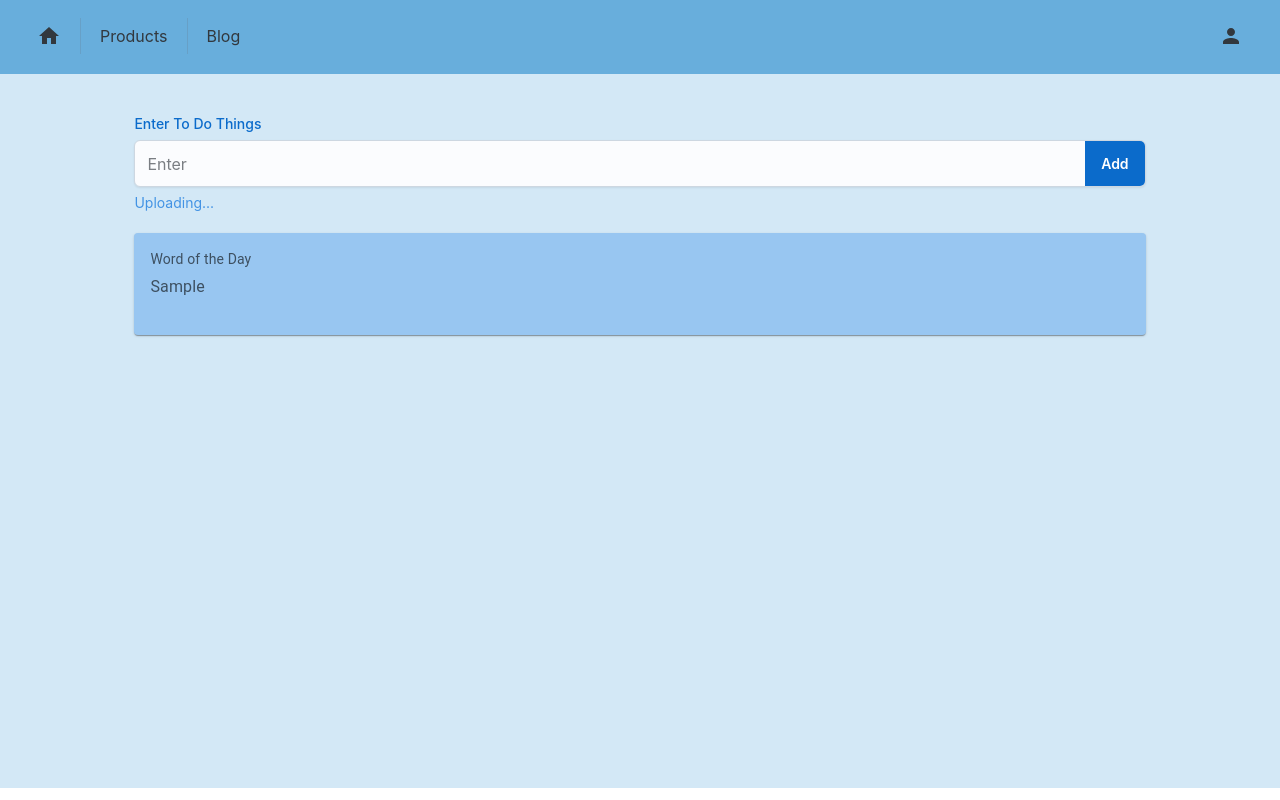
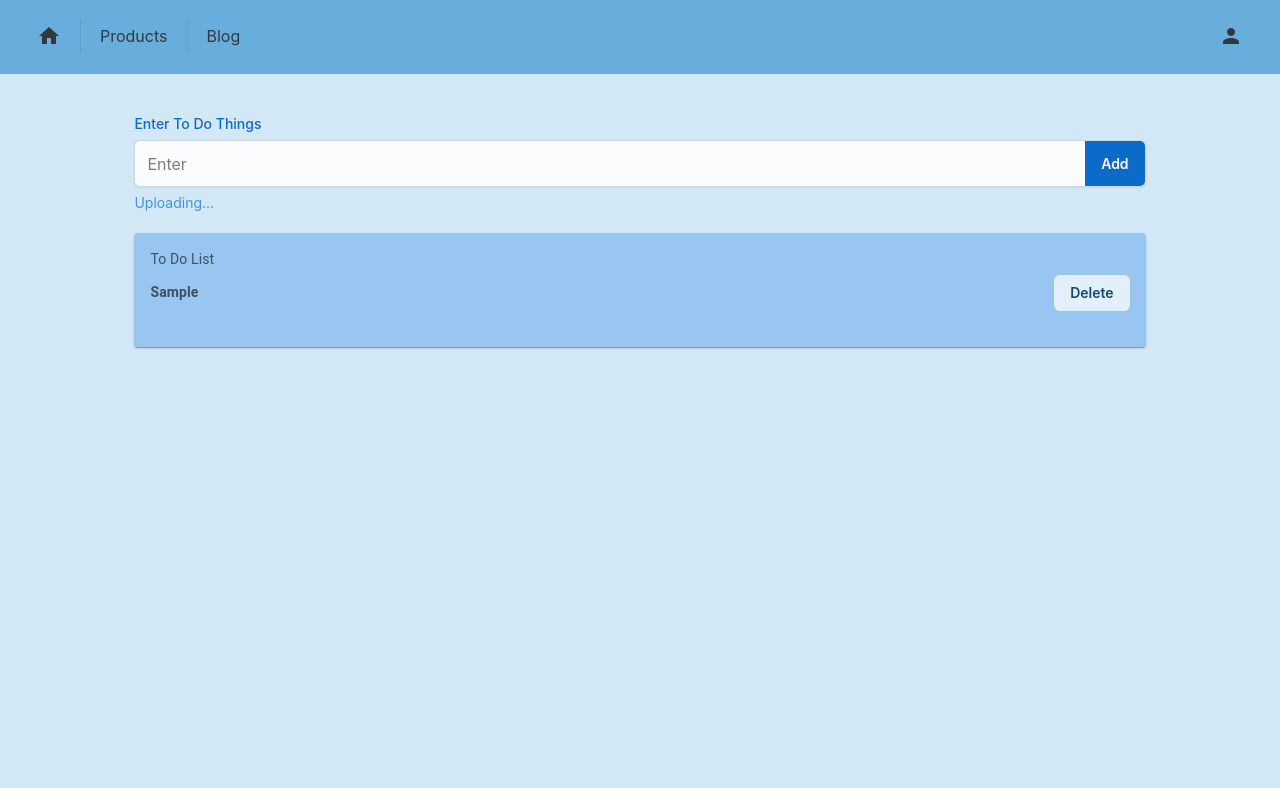
Before and after one commit to shanakasp/react-redux-todo-app, a React (Create React App) app: page / in a window 1280 px wide. Both pictures are taken after typing "Sample" into the empty fields and a click on the button "Add". Built offline with nearby package versions, Linux system fonts and the light colour scheme.

Commit message:
modified CardView.jsx and InputField.jsx in components

```diff
--- a/src/components/CardView.jsx
+++ b/src/components/CardView.jsx
@@ -1,23 +1,42 @@
+import Box from "@mui/joy/Box";
+import Button from "@mui/joy/Button";
 import Card from "@mui/material/Card";
 import CardContent from "@mui/material/CardContent";
 import Typography from "@mui/material/Typography";
 import React from "react";
-import { useSelector } from "react-redux";
-
+import { useDispatch, useSelector } from "react-redux";
+import { deleteTodo } from "../redux/features/todoReducer";
 export default function BasicCard() {
   const todos = useSelector((state) => state.todo);
+  const dispatch = useDispatch();
 
+  const handleDelete = (id) => {
+    dispatch(deleteTodo(id));
+  };
   return (
     <Card sx={{ minWidth: 275, marginTop: "20px", backgroundColor: "#98C6F1" }}>
       <CardContent>
         <Typography sx={{ fontSize: 14 }} color="text.secondary" gutterBottom>
-          Word of the Day
+          To Do List
         </Typography>
 
         {todos.map((todo) => (
-          <Typography key={todo.id} sx={{ mb: 1.5 }} color="text.secondary">
-            {todo.text}
-          </Typography>
+          <Box
+            key={todo.id}
+            sx={{ display: "flex", alignItems: "center", mb: 1.5 }}
+          >
+            <Typography
+              sx={{ fontSize: 14, fontWeight: "bold", flexGrow: 1 }}
+              color="text.secondary"
+            >
+              {todo.text}
+            </Typography>
+            <Box sx={{ display: "flex" }}>
+              <Button variant="soft" onClick={() => handleDelete(todo.id)}>
+                Delete
+              </Button>
+            </Box>{" "}
+          </Box>
         ))}
       </CardContent>
     </Card>
--- a/src/components/InputField.jsx
+++ b/src/components/InputField.jsx
@@ -16,7 +16,6 @@ export default function InputSubscription() {
     event.preventDefault();
     setStatus("loading");
     try {
-      // Replace timeout with real backend operation
       setTimeout(() => {
         setStatus("sent");
         dispatch(addTodo(text));
```
